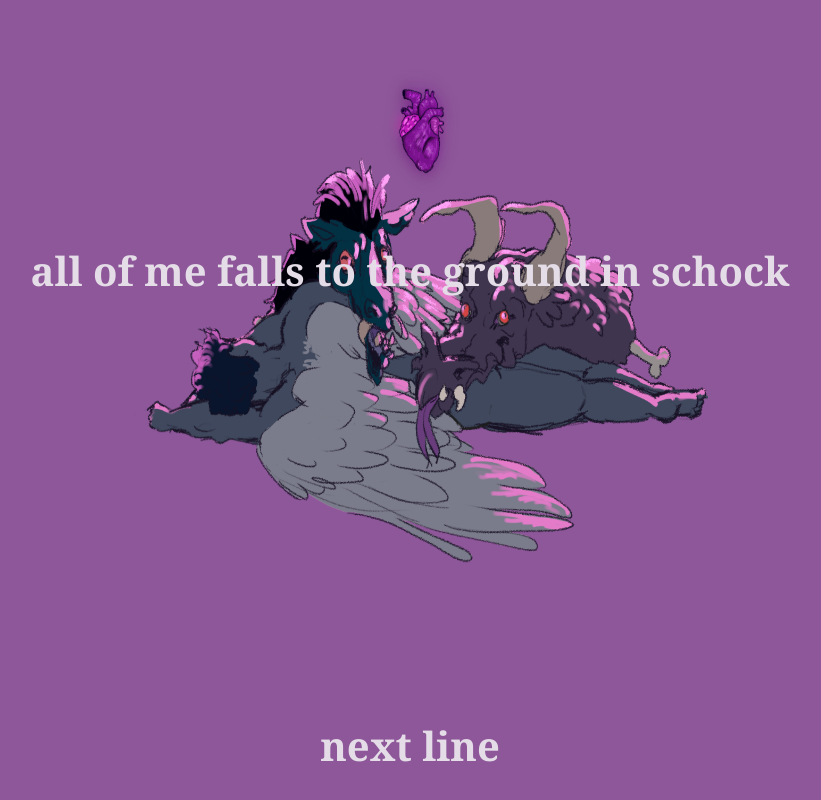
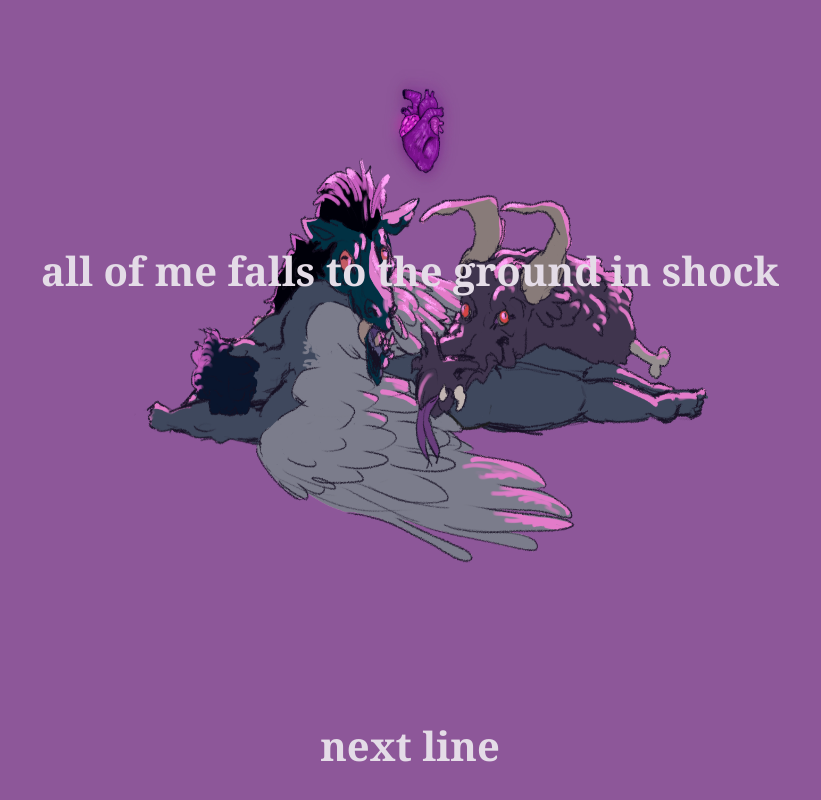
Before and after one commit to Kylie-B/DAK-Fall, a plain HTML site: page index.html in a window 1280 px wide. Shown: the part 4275-5075 px from the top of the page, without its empty margins (230-1051 px from the left). Drawn offline with Linux system fonts and the light colour scheme.

Commit message:
Update index.html

```diff
--- a/index.html
+++ b/index.html
@@ -13,7 +13,7 @@
     <a href ="kylie.html"><h1>my wings</h1></a>
     <a href= "anaya.html"><h2>my heart</h2></a>
     <a href= "dom.html"><h3>my head</h3></a>
-    <h4>all of me falls to the ground in schock</h4>
+    <h4>all of me falls to the ground in shock</h4>
     <img src ="icarusw.png" width="350" height="2500" class="icw"/>
     <img src ="Heads.png" width="10000" height="1000" class="icw"/>
     <div id="image1">
```
